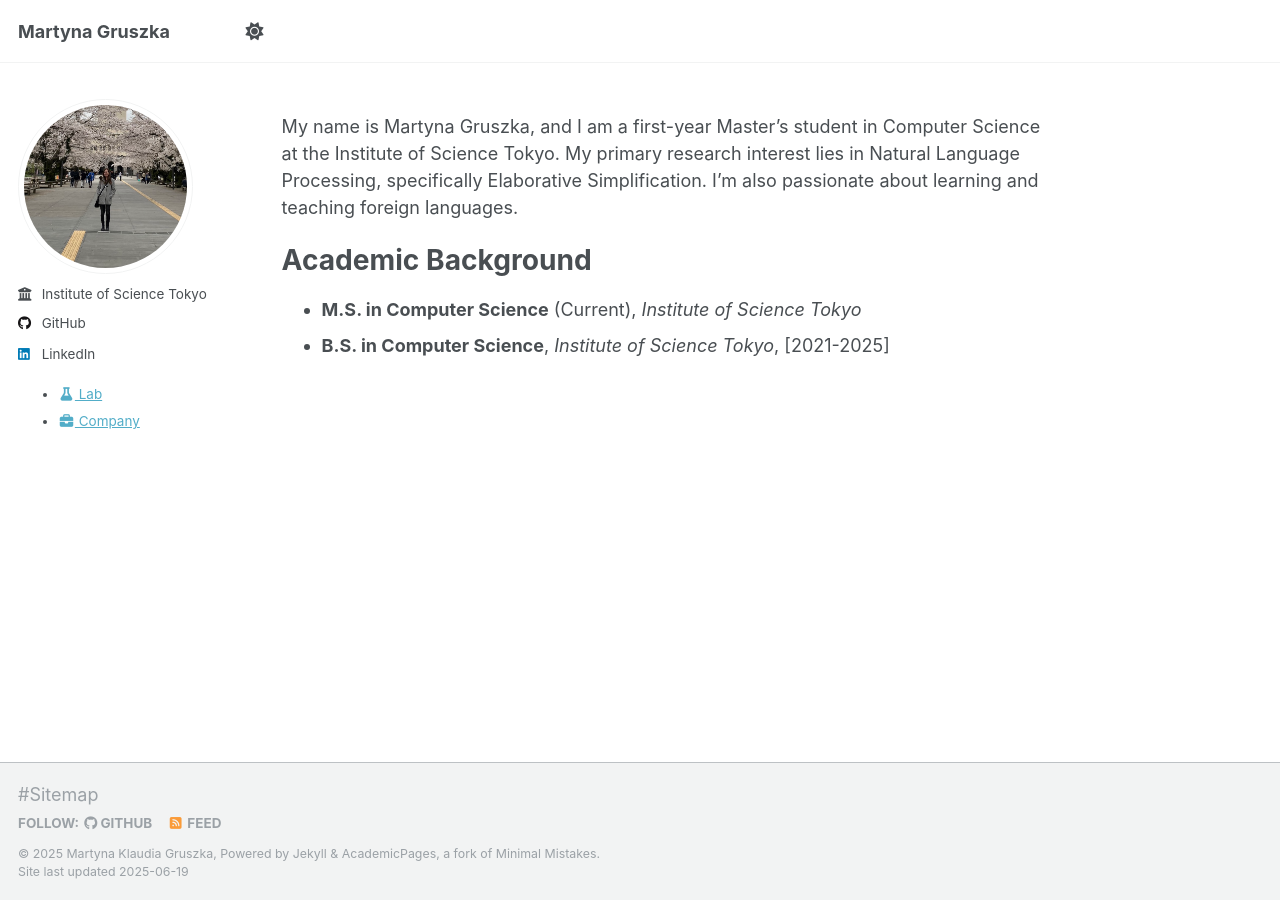
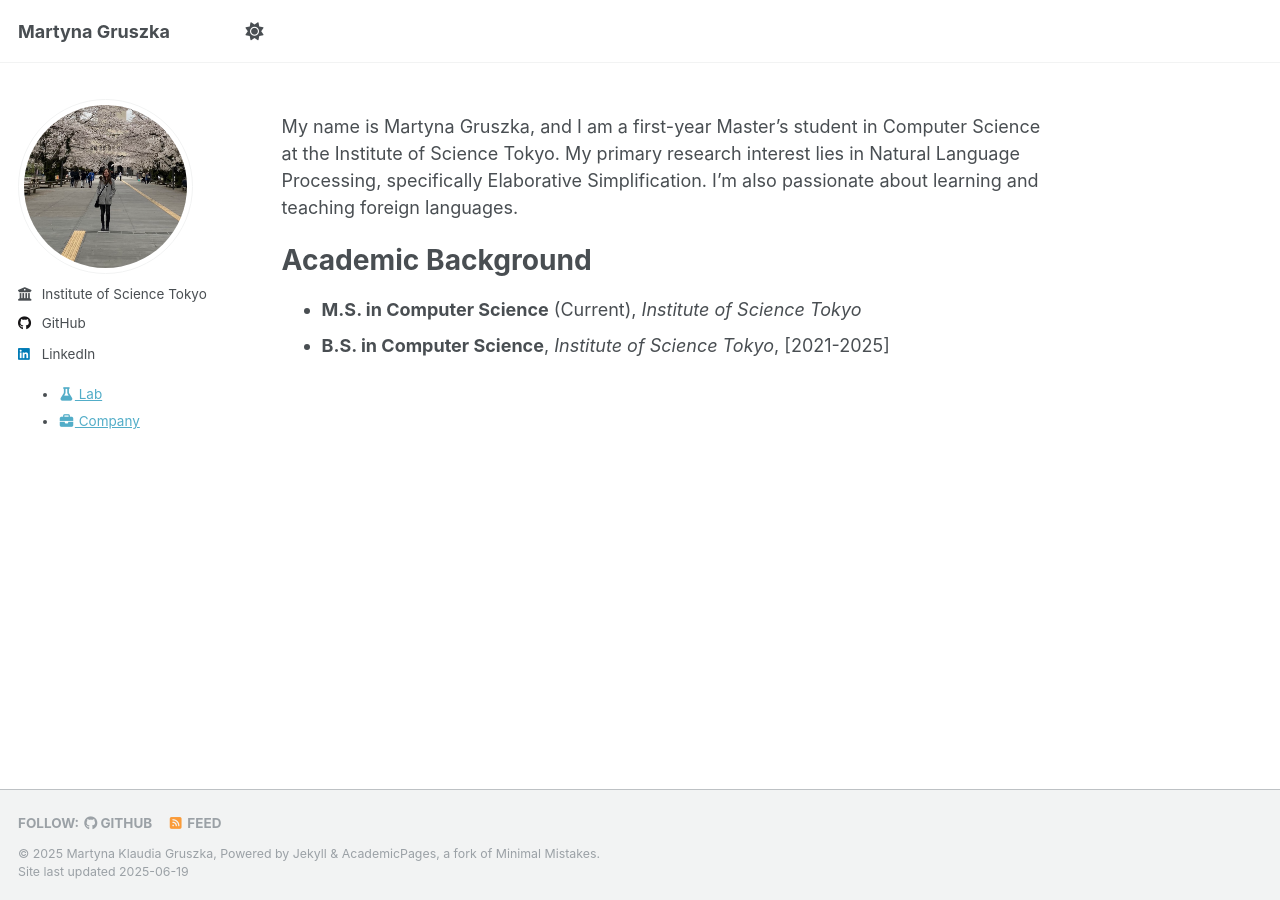
Before and after one commit to martgru/martgru.github.io, a Jekyll site: the page built from _pages/about.md, in a window 1280 px wide. Built offline with Jekyll 4.4.1, drawn with Linux system fonts in a browser that asks for light colours.

Commit message:
Update custom.html - delete sitemap

```diff
--- a/_includes/footer/custom.html
+++ b/_includes/footer/custom.html
@@ -1,3 +1,2 @@
 <!-- start custom footer snippets -->
-#<a href="/sitemap/">Sitemap</a>
 <!-- end custom footer snippets -->
```
